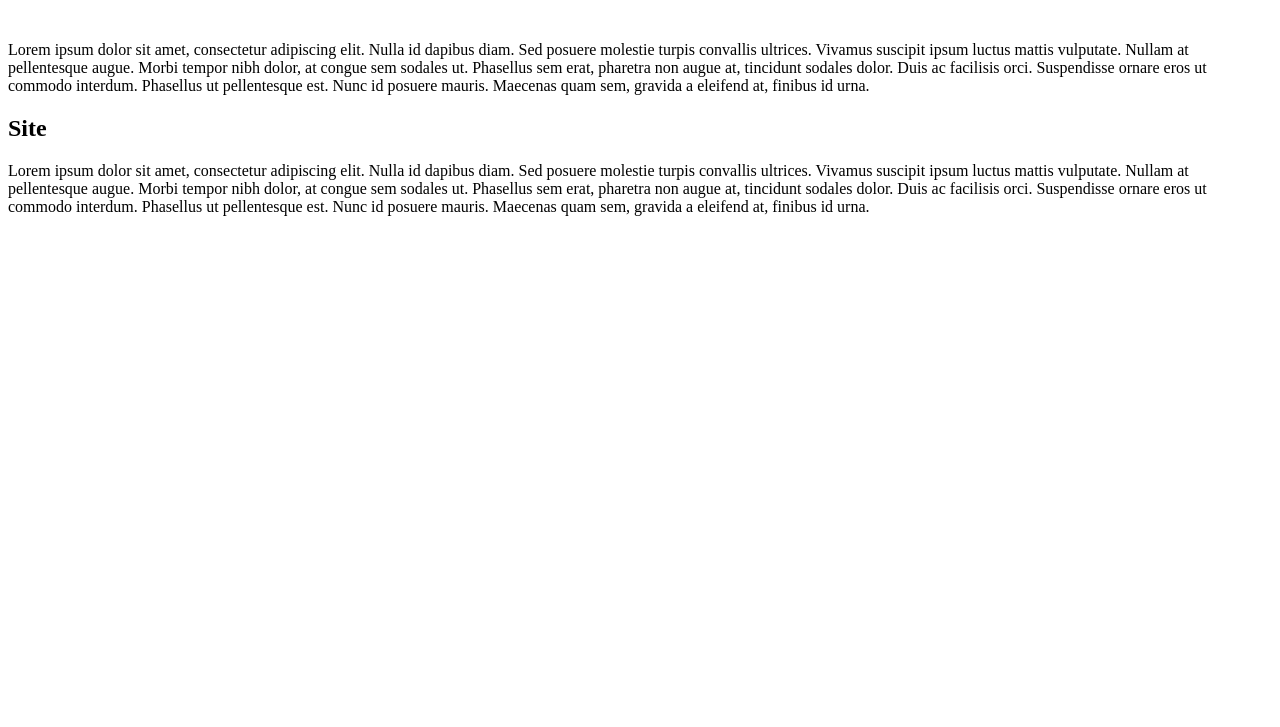
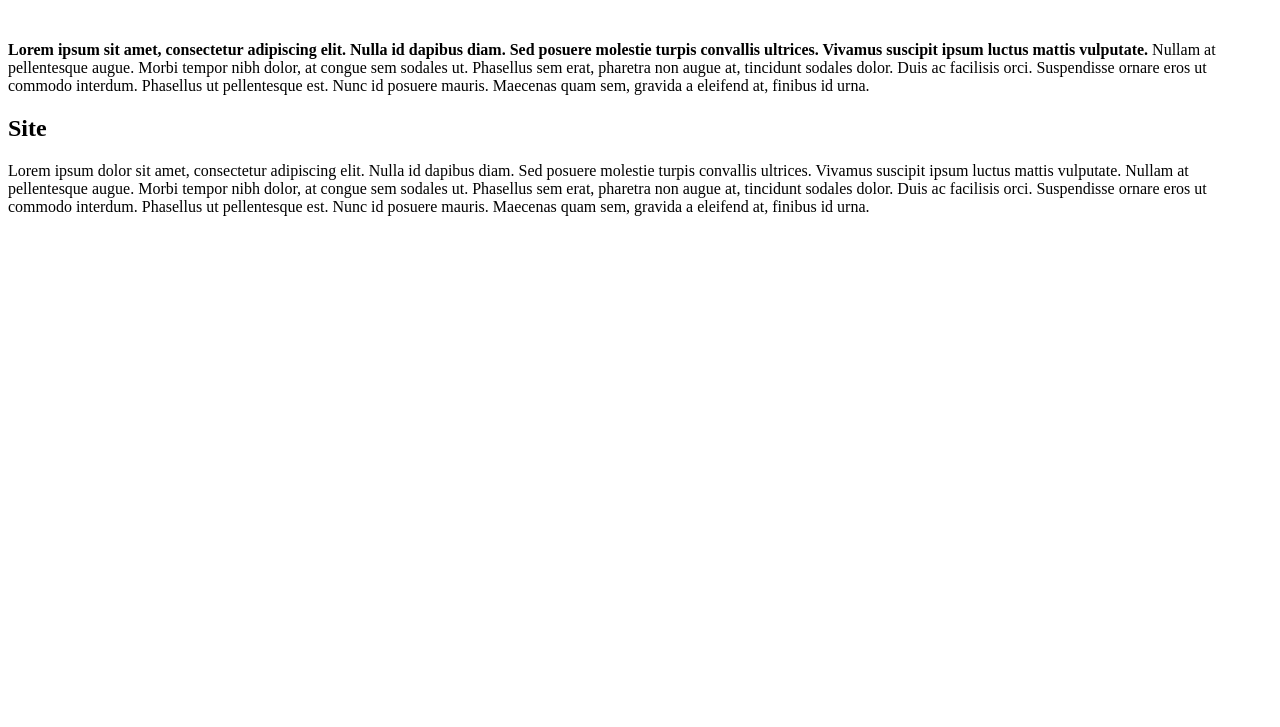
Before and after one commit to juliojcch2018/juliojcch2018.github.io, a plain HTML site: page index.html in a window 1280 px wide. Shown: the part 73-800 px from the top of the page. Drawn offline with Linux system fonts and the light colour scheme.

Commit message:
Agregue negrista y bor

```diff
--- a/index.html
+++ b/index.html
@@ -13,9 +13,11 @@
     <!--'BR' solo agrega espaciado"-->
     <br />
     <!--"P" Son parrafos-->
+    <!--"B" Agrega letra tipo bor-->
+    <!--"Strong" agrega negritas-->
     <p>
-        Lorem ipsum dolor sit amet, consectetur adipiscing elit. Nulla id dapibus diam. Sed posuere molestie turpis convallis
-        ultrices. Vivamus suscipit ipsum luctus mattis vulputate. Nullam at pellentesque augue. Morbi tempor nibh dolor, at
+        <strong><b>Lorem ipsum</b> sit amet, consectetur adipiscing elit. Nulla id dapibus diam. Sed posuere molestie turpis convallis
+        ultrices. Vivamus suscipit ipsum luctus mattis vulputate.</strong> Nullam at pellentesque augue. Morbi tempor nibh dolor, at
         congue sem sodales ut. Phasellus sem erat, pharetra non augue at, tincidunt sodales dolor. Duis ac facilisis orci.
         Suspendisse ornare eros ut commodo interdum. Phasellus ut pellentesque est. Nunc id posuere mauris. Maecenas quam sem,
         gravida a eleifend at, finibus id urna.
```
